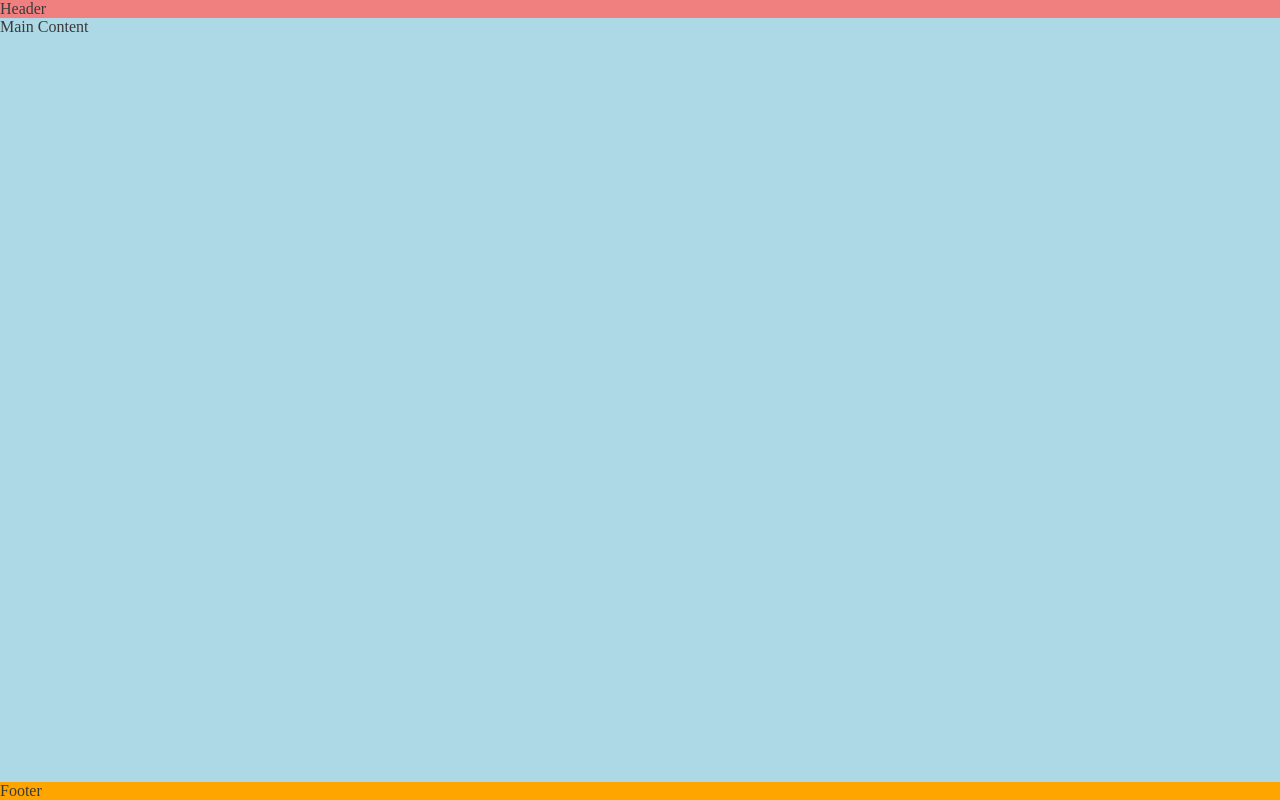
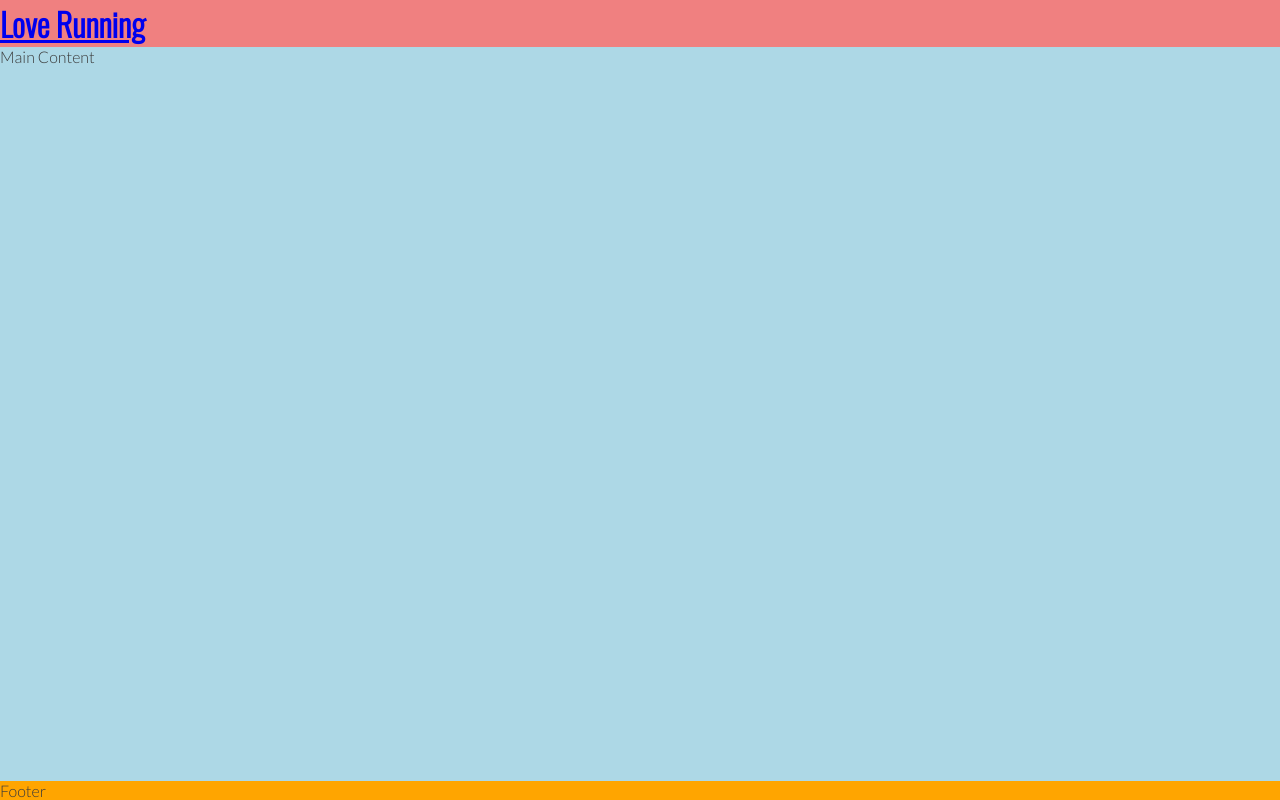
Before and after one commit to JeremyGreig/love-running, a plain HTML site: page index.html in a window 1280 px wide. Drawn offline with nearby package versions, Linux system fonts and the light colour scheme.

Commit message:
Add logo to header and apply Oswald font

```diff
--- a/assets/css/styles.css
+++ b/assets/css/styles.css
@@ -29,11 +29,16 @@ body {
     flex-direction: column;
     /* Generic Styles */
     color: #3a3a3a;
+    font-family: 'Lato', sans-serif;
 }
 
 /* Header */
 header {
     background-color: lightcoral;
+}
+
+h1 {
+    font-family: 'Oswald', sans-serif;
 }
 /* Main Content */
 main {
--- a/index.html
+++ b/index.html
@@ -19,7 +19,9 @@
 <body>
     <!-- Header -->
     <header>
-        Header
+        <a href="index.html">
+            <h1 id="logo">Love Running</h1>
+        </a>
     </header>
     <!-- Main Content -->
     <main>
```
